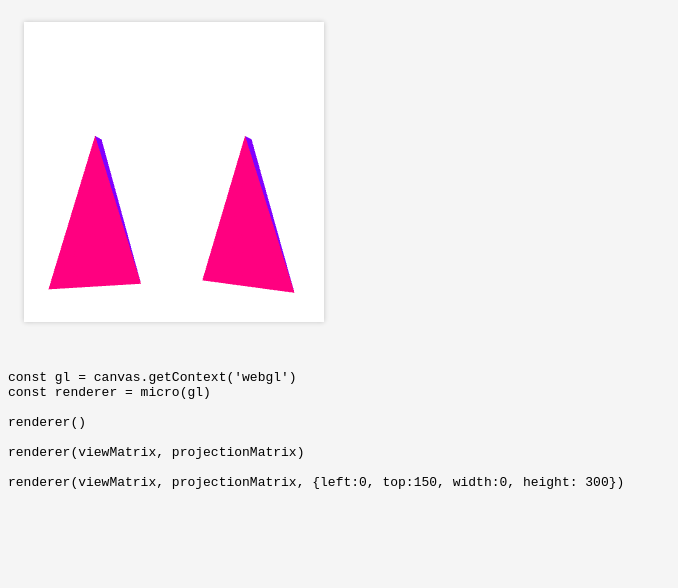
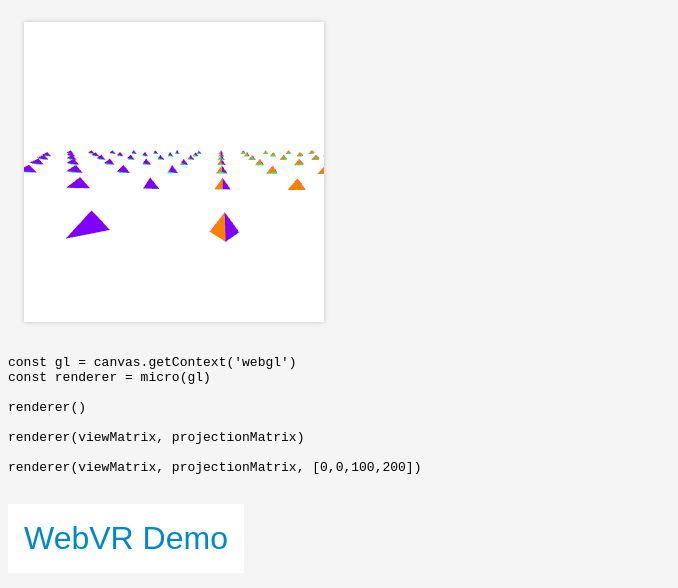
Before and after one commit to benfoxall/microgl, a plain HTML site: page index.html in a window 1280 px wide. Shown: the part 60-648 px from the top of the page, without its empty margins (0-678 px from the left). Drawn offline with Linux system fonts and the light colour scheme.

Commit message:
kinda works

```diff
--- a/index.html
+++ b/index.html
@@ -3,72 +3,78 @@
   <head>
     <meta charset="utf-8">
     <title>microgl</title>
+    <meta name="viewport" content="width=device-width, initial-scale=1">
     <style media="screen">
-      body {
-        font-family: 'Avenir', Helvetica-Neue, sans-serif;
-        background: #f5f5f5;
-      }
-      canvas {
-        box-shadow: rgba(0,0,0,0.2) 0 0 5px;
-        background: #fff;
-        margin: 1em;
-      }
+      body { font-family: 'Avenir', Helvetica-Neue, sans-serif; background: #f5f5f5; }
+      canvas { box-shadow: rgba(0,0,0,0.2) 0 0 5px; background: #fff; margin: 1em; }
       h1 {margin:0}
       h2 {opacity: 0.4; font-size: .7rem;margin-top:0}
+      button { margin: .5em 0; padding:.5em; background: #fff; color: #08c; border: none; font-family: inherit; font-size: 2em; }
     </style>
   </head>
   <body>
     <h1>microgl</h1>
     <h2>a micro-tiny-small webgl demo</h2>
     <canvas id="canvas" width="300" height="300"></canvas>
-    <pre><code>
-const gl = canvas.getContext('webgl')
+    <pre><code>const gl = canvas.getContext('webgl')
 const renderer = micro(gl)
 
 renderer()
 
 renderer(viewMatrix, projectionMatrix)
 
-renderer(viewMatrix, projectionMatrix, {left:0, top:150, width:0, height: 300})
+renderer(viewMatrix, projectionMatrix, [0,0,100,200])</code></pre>
 
-</code></pre>
+
+      <button type="button" name="button" id="demoButton">WebVR Demo</button>
+
+
     <script>
 
     const micro = (gl) => {
 
-      vertexBuffer = gl.createBuffer()
-      gl.bindBuffer(gl.ARRAY_BUFFER, vertexBuffer)
+      // Generate Data in form
+      // [x,y,z, r,g,b]
 
-      const h = Math.sqrt(1.25)/2
+      const triangle = (x,y,z,s=1) => {
+        const h = (Math.sqrt(1.25)/2) * s
+        const w = (1/2) * s
 
-      const A =  [0,    0,  h]
-      const B =  [-h, -.5,  -h]
-      const C =  [0,   .5,  -h]
-      const D =  [h,  -.5,  -h]
+        const A =  [x + 0,  y + 0,  z + h]
+        const B =  [x - h,  y - w,  z - h]
+        const C =  [x + 0,  y + w,  z - h]
+        const D =  [x + h,  y - w,  z - h]
 
         const C1 = [1,  .5,   0]
         const C2 = [0,   1,  .5]
         const C3 = [.5,  0,   1]
         const C4 = [1,   0,  .5]
 
-      var triangleVertices = [
+        return [
           A,C1,  B,C1,  C,C1,
           A,C2,  D,C2,  B,C2,
           A,C3,  C,C3,  D,C3,
           B,C4,  D,C4,  C,C4,
 
         ].reduce((a,b) => a.concat(b), [])
+      }
 
-      // triangleVertices = [
-      //   0, 0.5, 0,
-      //   -.5, -.5, 0,
-      //     0.5, -0.5, 0
-      // ]
 
-      console.log(triangleVertices)
-      gl.bufferData(gl.ARRAY_BUFFER, new Float32Array(triangleVertices), gl.STATIC_DRAW)
-      vertexBuffer.itemSize = 3
-      vertexBuffer.numberOfItems = triangleVertices.length/6
+      let vertices = []
+
+      for (var x = -7; x < 7; x++) {
+        for (var z = -7; z < 7; z++) {
+          vertices = vertices.concat(
+            triangle(x,-.75,z,0.2)
+          )
+        }
+      }
+
+      console.log("%d triangles", vertices.length/6)
+
+      const vertexBuffer = gl.createBuffer()
+      gl.bindBuffer(gl.ARRAY_BUFFER, vertexBuffer)
+      gl.bufferData(gl.ARRAY_BUFFER, new Float32Array(vertices), gl.STATIC_DRAW)
 
 
       const frag = gl.createShader(gl.FRAGMENT_SHADER)
@@ -93,7 +99,7 @@ renderer(viewMatrix, projectionMatrix, {left:0, top:150, width:0, height: 300})
 
         void main() {
           v_color = a_color;
-          gl_Position = vec4(a_position, 1.0) * u_view * u_proj;
+          gl_Position = u_proj * u_view * vec4(a_position, 1.0);
         }
       `)
       gl.compileShader(vert)
@@ -115,11 +121,14 @@ renderer(viewMatrix, projectionMatrix, {left:0, top:150, width:0, height: 300})
         0, 0, 0, 1
       ])
 
+      gl.enable(gl.DEPTH_TEST)
+
+
       return (view, projection, viewport) => {
         gl.useProgram(program)
 
         gl.uniformMatrix4fv(u_view, false, view || I)
-        gl.uniformMatrix4fv(u_proj, false, view || I)
+        gl.uniformMatrix4fv(u_proj, false, projection || I)
 
 
         if(viewport) {
@@ -132,58 +141,85 @@ renderer(viewMatrix, projectionMatrix, {left:0, top:150, width:0, height: 300})
         gl.enableVertexAttribArray(a_position)
         gl.vertexAttribPointer(a_color, 3, gl.FLOAT, false, 4*6, 3*4)
         gl.enableVertexAttribArray(a_color)
-        gl.drawArrays(gl.TRIANGLES, 0, vertexBuffer.numberOfItems)
+        gl.drawArrays(gl.TRIANGLES, 0, vertices.length/6)
 
       }
     }
 
 
 
+    // Initialise on this page
+    const gl = canvas.getContext('webgl')
+    const renderer = micro(gl)
 
 
 
 
-    const gl = canvas.getContext('webgl')
-
-    const renderer = micro(gl)
-
-    const l_view = [
+    /* Testing */
+    renderer(
+      [
         0.9993747472763062, -0.0039020522963255644, 0.035142675042152405, 0,
         -0.0039020522963255644, 0.9756505489349365, 0.21929611265659332, 0,
         -0.035142675042152405, -0.21929611265659332, 0.9750252366065979, 0,
         0.031672216951847076, -0.001825885847210884, 0.09644750505685806, 1
+      ], [
+        1.033168911933899, 0, 0, 0,
+        0, 0.8624579906463623, 0, 0,
+        -0.2712526321411133, -0.031458672136068344, -1.0000019073486328, -1,
+        0, 0, -0.020000020042061806, 0
       ]
-    const l_proj = [
-      1.0331684350967407, 0, 0, 0,
-      0, 0.862457811832428, 0, 0,
-      0.2712531089782715, -0.031458716839551926, -1.0000019073486328, -1,
-      0, 0, -0.020000020042061806, 0 ]
+    )
 
-    const r_view = [ 0.9993747472763062, -0.0039020522963255644, 0.035142675042152405, 0, -0.0039020522963255644, 0.9756505489349365, 0.21929611265659332, 0, -0.035142675042152405, -0.21929611265659332, 0.9750252366065979, 0, -0.032227784395217896, -0.001825885847210884, 0.09644750505685806, 1 ]
 
-    const r_proj = [ 1.033168911933899, 0, 0, 0, 0, 0.8624579906463623, 0, 0, -0.2712526321411133, -0.031458672136068344, -1.0000019073486328, -1, 0, 0, -0.020000020042061806, 0 ]
+    /* VR Demo */
+    function VRDemo(e) {
 
-    // renderer.view = l_view
-    // renderer.projection = l_proj
+      navigator.getVRDisplays()
+        .then(displays => {
+          const display = displays[0]
 
-    // renderer()
+          display.requestPresent([{source: canvas}])
+            .then(() => {
 
-    renderer(l_view, l_proj, [0, 0, canvas.width/2, canvas.height])
-    renderer(r_view, r_proj, [canvas.width / 2, 0, canvas.width / 2, canvas.height])
+              // hack, hardcode because getEyeParameters returns 0 at this point
+              canvas.height = 1080
+              canvas.width = 960*2
 
-    // renderer()
+              const fd = new VRFrameData()
 
-    const view_back = [
-      1,0,0,0,
-      0,1,0,0.2,
-      0,0,1,-.5,
-      0,0,0,1
-    ]
+              const render = () => {
+                if(!display.isPresenting) return false
 
-    // renderer(r_view, r_proj, 'right')
+                display.requestAnimationFrame(render)
 
-    // renderer()
+                display.getFrameData(fd)
 
+                gl.clear(gl.DEPTH_BUFFER_BIT | gl.COLOR_BUFFER_BIT)
+
+                const w = canvas.width
+                const h = canvas.height
+
+                renderer(
+                  fd.leftViewMatrix,
+                  fd.leftProjectionMatrix,
+                  [0,0,w/2,h]
+                )
+                renderer(
+                  fd.rightViewMatrix,
+                  fd.rightProjectionMatrix,
+                  [w/2,0,w/2,h]
+                )
+
+                display.submitFrame()
+              }
+              display.requestAnimationFrame(render)
+
+            })
+
+        })
+    }
+
+    demoButton.addEventListener('click', VRDemo, false)
 
 
     </script>
```
Lines whose indentation alone changed are shown as unchanged.
